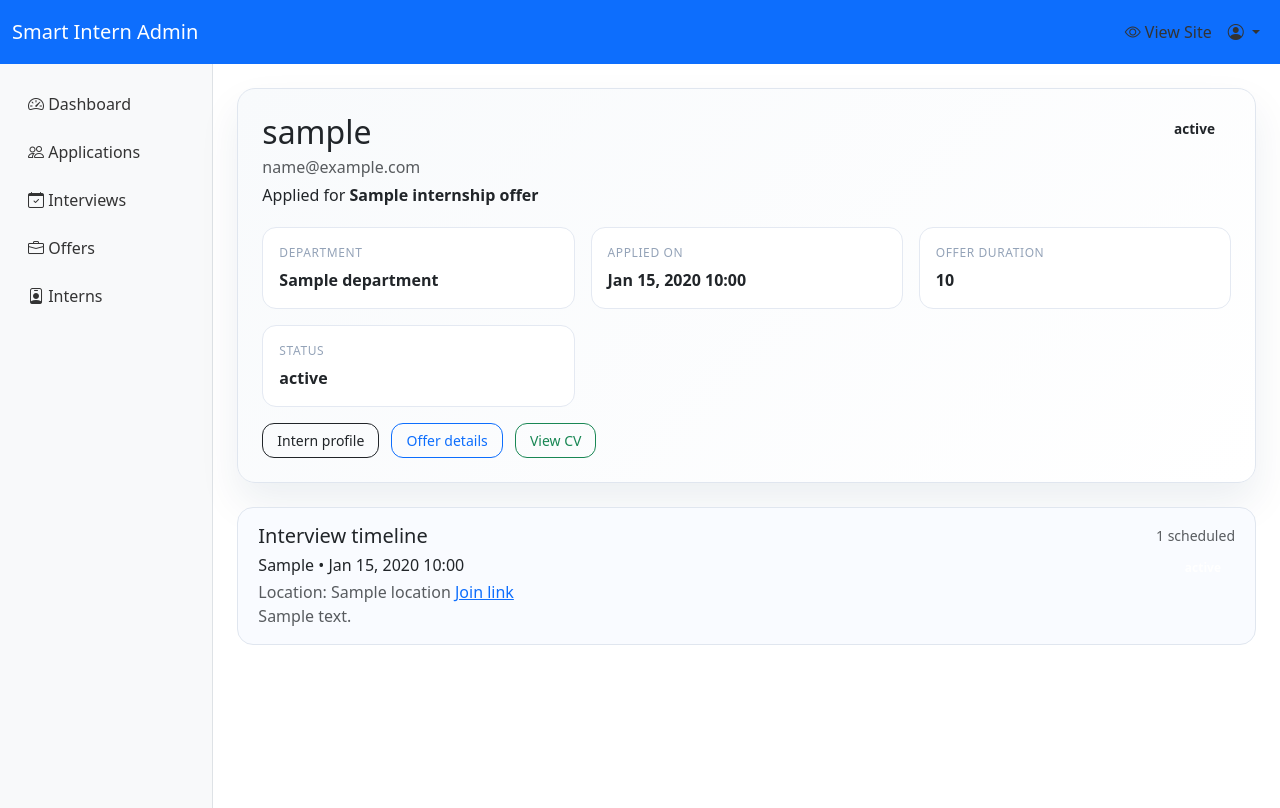
After one commit to assil-barhoumi/InternTracker, a Django app: template templates/admin/applications/detail.html in a window 1280 px wide. The commit adds this page. Run offline with Django 3.2, Linux system fonts and the light colour scheme; the template is opened without the code that fills it: most values are stand-ins (such as "Sample title", 1, 10 or a date in 2020).

Commit message:
enhance admin interfaces

```diff
--- a/config/urls.py
+++ b/config/urls.py
@@ -24,13 +24,17 @@ from django.conf.urls.static import static
 
 urlpatterns = [
     path('', views.home, name='home'),
+    path('admin/applications/', views.admin_application_list, name='admin_application_list'),
+    path('admin/interviews/', views.admin_interviews_list, name='admin_interviews_list'),
+    path('admin/offers/', views.admin_offers_list, name='admin_offers_list'),
+    path('admin/interns/', views.admin_interns_list, name='admin_interns_list'),
     path('admin/', admin.site.urls),
     path('register/', views.register, name='register'),
     path('login/', auth_views.LoginView.as_view(next_page='offer_list'), name='login'),
     path('logout/', auth_views.LogoutView.as_view(next_page='login'), name='logout'),
     path("offers/", views.offer_list, name="offer_list"),
     path('offers/apply/<int:offer_id>/', views.apply_offer, name='apply_offer'),
-    path('profile/', login_required(views.profile), name='profile'),
+    path('profile/', views.profile, name='profile'),
     path('profile/edit/', login_required(views.edit_profile), name='edit_profile'),
     path('profile/upload-cv/', login_required(views.upload_cv), name='upload_cv'),
     path('dashboard/', login_required(views.dashboard), name='dashboard'),
--- /dev/null
+++ b/templates/admin/applications/detail.html
@@ -0,0 +1,134 @@
+{% extends 'admin/base.html' %}
+{% load static %}
+
+{% block title %}Application Detail - Smart Intern Admin{% endblock %}
+
+{% block extra_css %}
+{{ block.super }}
+<link rel="stylesheet" href="{% static 'css/admin_dashboard.css' %}">
+<style>
+    .application-hero {
+        border-radius: 18px;
+        border: 1px solid #e0e6ef;
+        box-shadow: 0 20px 40px rgba(15, 46, 86, 0.08);
+        padding: 1.5rem;
+        background: linear-gradient(135deg, #f8fafc, #ffffff);
+    }
+    .application-hero h2 {
+        margin-bottom: 0.25rem;
+    }
+    .status-chip {
+        border-radius: 18px;
+        padding: 6px 16px;
+        font-weight: 600;
+        font-size: 0.85rem;
+    }
+    .status-chip.pending { background-color: #fff3cd; color:#b68900; }
+    .status-chip.approved { background-color: #d1e7dd; color:#0f5132; }
+    .status-chip.refused { background-color: #f8d7da; color:#842029; }
+    .detail-grid {
+        display: grid;
+        grid-template-columns: repeat(auto-fit,minmax(240px,1fr));
+        gap: 1rem;
+        margin-top: 1.25rem;
+    }
+    .detail-card {
+        border-radius: 14px;
+        border: 1px solid #e4e9f2;
+        padding: 1rem;
+        background: #fff;
+    }
+    .detail-card span {
+        display: block;
+        text-transform: uppercase;
+        letter-spacing: 0.05em;
+        font-size: 0.75rem;
+        color: #94a3b8;
+        margin-bottom: 0.35rem;
+    }
+    .action-links .btn {
+        margin-right: 0.5rem;
+        border-radius: 12px;
+        padding: 6px 14px;
+    }
+    .timeline {
+        border-radius: 16px;
+        border: 1px solid #e0e6ef;
+        padding: 1rem 1.25rem;
+        background: #f9fbff;
+    }
+    .timeline-item + .timeline-item {
+        border-top: 1px dashed #d4dae4;
+        margin-top: 0.75rem;
+        padding-top: 0.75rem;
+    }
+</style>
+{% endblock %}
+
+{% block content %}
+<div class="application-hero mb-4">
+    <div class="d-flex flex-wrap justify-content-between gap-3">
+        <div>
+            <h2>{{ application_obj.intern.user.get_full_name|default:application_obj.intern.user.username }}</h2>
+            <p class="text-muted mb-1">{{ application_obj.intern.user.email }}</p>
+            <p class="mb-0">Applied for <strong>{{ application_obj.internship_offer.title }}</strong></p>
+        </div>
+        <span class="status-chip {{ application_obj.status }}">{{ application_obj.get_status_display }}</span>
+    </div>
+
+    <div class="detail-grid">
+        <div class="detail-card">
+            <span>Department</span>
+            <strong>{{ application_obj.internship_offer.department }}</strong>
+        </div>
+        <div class="detail-card">
+            <span>Applied On</span>
+            <strong>{{ application_obj.applied_at|date:"M d, Y H:i" }}</strong>
+        </div>
+        <div class="detail-card">
+            <span>Offer Duration</span>
+            <strong>{{ application_obj.internship_offer.duration }}</strong>
+        </div>
+        <div class="detail-card">
+            <span>Status</span>
+            <strong>{{ application_obj.get_status_display }}</strong>
+        </div>
+    </div>
+
+    <div class="action-links mt-3">
+        <a href="{% url 'admin:core_intern_change' application_obj.intern.id %}" class="btn btn-outline-dark btn-sm" target="_blank">Intern profile</a>
+        <a href="{% url 'admin:core_internshipoffer_change' application_obj.internship_offer.id %}" class="btn btn-outline-primary btn-sm" target="_blank">Offer details</a>
+        {% if application_obj.intern.cv %}
+            <a href="{{ application_obj.intern.cv.url }}" class="btn btn-outline-success btn-sm" target="_blank">View CV</a>
+        {% endif %}
+    </div>
+</div>
+
+<div class="row g-4">
+    <div class="col-lg-12">
+        <div class="timeline">
+            <div class="d-flex justify-content-between align-items-center mb-2">
+                <h5 class="mb-0">Interview timeline</h5>
+                <span class="text-muted small">{{ interviews|length }} scheduled</span>
+            </div>
+            {% if interviews %}
+                {% for interview in interviews %}
+                    <div class="timeline-item">
+                        <div class="d-flex justify-content-between">
+                            <h6 class="mb-1">{{ interview.get_interview_type_display }} • {{ interview.date_time|date:"M d, Y H:i" }}</h6>
+                            <span class="badge {{ interview.status }}">{{ interview.get_status_display }}</span>
+                        </div>
+                        <p class="mb-0 text-muted">
+                            {% if interview.location %}Location: {{ interview.location }}{% endif %}
+                            {% if interview.zoom_link %}<a href="{{ interview.zoom_link }}" target="_blank">Join link</a>{% endif %}
+                            {% if interview.notes %}<br>{{ interview.notes }}{% endif %}
+                        </p>
+                    </div>
+                {% endfor %}
+            {% else %}
+                <p class="text-muted mb-0">No interviews have been scheduled for this application yet.</p>
+            {% endif %}
+        </div>
+    </div>
+</div>
+{% endblock %}
--- a/templates/admin/base.html
+++ b/templates/admin/base.html
@@ -19,38 +19,32 @@
 <nav class="navbar navbar-expand-lg navbar-dark bg-primary">
 <div class="container-fluid">
 <a class="navbar-brand" href="{% url 'admin:index' %}">Smart Intern Admin</a>
-            <button class="navbar-toggler" type="button" data-bs-toggle="collapse" data-bs-target="#nav">
-                <span class="navbar-toggler-icon"></span>
-            </button>
+<button class="navbar-toggler" type="button" data-bs-toggle="collapse" data-bs-target="#nav"><span class="navbar-toggler-icon"></span></button>
 <div class="collapse navbar-collapse" id="nav">
 <ul class="navbar-nav ms-auto">
 <li class="nav-item"><a class="nav-link" href="{% url 'offer_list' %}" target="_blank"><i class="bi bi-eye"></i> View Site</a></li>
 <li class="nav-item dropdown">
-                        <a class="nav-link dropdown-toggle" href="#" data-bs-toggle="dropdown">
-                            <i class="bi bi-person-circle"></i> {{ user.get_full_name|default:user.username }}
-                        </a>
+<a class="nav-link dropdown-toggle" href="#" data-bs-toggle="dropdown"><i class="bi bi-person-circle"></i> {{ user.get_full_name|default:user.username }}</a>
 <ul class="dropdown-menu dropdown-menu-end">
 <li><a class="dropdown-item" href="{% url 'admin:password_change' %}">Change Password</a></li>
 <li><hr class="dropdown-divider"></li>
-                            <li><a class="dropdown-item" href="{% url 'logout' %}" onclick="event.preventDefault();this.parentElement.querySelector('form').submit();">Logout</a>
-                                <form method="post" action="{% url 'logout' %}" class="d-none">{% csrf_token %}</form></li>
+<li><a class="dropdown-item" href="{% url 'logout' %}" onclick="event.preventDefault();this.parentElement.querySelector('form').submit();">Logout</a><form method="post" action="{% url 'logout' %}" class="d-none">{% csrf_token %}</form></li>
 </ul>
 </li>
 </ul>
 </div>
 </div>
 </nav>
-
 <div class="container-fluid">
 <div class="row">
 <div class="col-md-2 d-none d-md-block sidebar">
 <div class="sidebar-sticky">
 <ul class="nav flex-column">
 <li class="nav-item"><a class="nav-link {% if request.resolver_match.url_name == 'index' %}active{% endif %}" href="{% url 'admin:index' %}"><i class="bi bi-speedometer2"></i> Dashboard</a></li>
-                        <li class="nav-item"><a class="nav-link" href="{% url 'admin:core_internshipapplication_changelist' %}"><i class="bi bi-people"></i> Applications{% if pending_applications_count %} <span class="badge bg-danger rounded-pill ms-1">{{ pending_applications_count }}</span>{% endif %}</a></li>
-                        <li class="nav-item"><a class="nav-link" href="{% url 'admin:core_interview_changelist' %}"><i class="bi bi-calendar-check"></i> Interviews{% if upcoming_interviews_count %} <span class="badge bg-success rounded-pill ms-1">{{ upcoming_interviews_count }}</span>{% endif %}</a></li>
-                        <li class="nav-item"><a class="nav-link" href="{% url 'admin:core_internshipoffer_changelist' %}"><i class="bi bi-briefcase"></i> Internship Offers</a></li>
-                        <li class="nav-item"><a class="nav-link" href="{% url 'admin:core_intern_changelist' %}"><i class="bi bi-person-badge"></i> Interns</a></li>
+<li class="nav-item"><a class="nav-link {% if request.resolver_match.url_name == 'admin_application_list' %}active{% endif %}" href="{% url 'admin_application_list' %}"><i class="bi bi-people"></i> Applications</a></li>
+<li class="nav-item"><a class="nav-link {% if request.resolver_match.url_name == 'admin_interviews_list' %}active{% endif %}" href="{% url 'admin_interviews_list' %}"><i class="bi bi-calendar-check"></i> Interviews</a></li>
+<li class="nav-item"><a class="nav-link {% if request.resolver_match.url_name == 'admin_offers_list' %}active{% endif %}" href="{% url 'admin_offers_list' %}"><i class="bi bi-briefcase"></i> Offers</a></li>
+<li class="nav-item"><a class="nav-link {% if request.resolver_match.url_name == 'admin_interns_list' %}active{% endif %}" href="{% url 'admin_interns_list' %}"><i class="bi bi-person-badge"></i> Interns</a></li>
 </ul>
 </div>
 </div>
@@ -60,7 +54,6 @@
 </main>
 </div>
 </div>
-
 <script src="https://cdn.jsdelivr.net/npm/bootstrap@5.3.0/dist/js/bootstrap.bundle.min.js"></script>
 {% block extra_js %}{% endblock %}
 <script>document.addEventListener('DOMContentLoaded',()=>{[...document.querySelectorAll('[data-bs-toggle="tooltip"]')].map(el=>new bootstrap.Tooltip(el))});</script>
```
Also changed, not shown: core/admin.py (+21 -1 lines), core/views.py (+83 -1 lines), static/css/admin_dashboard.css (added, +86 -0 lines), templates/admin/applications_list.html (added, +38 -0 lines), templates/admin/includes/application_row.html (added, +46 -0 lines), templates/admin/includes/applications_filters.html (added, +30 -0 lines), templates/admin/interns_list.html (added, +45 -0 lines), templates/admin/interviews_list.html (added, +48 -0 lines), templates/admin/offers_list.html (added, +45 -0 lines). Lines whose indentation alone changed are shown as unchanged.
